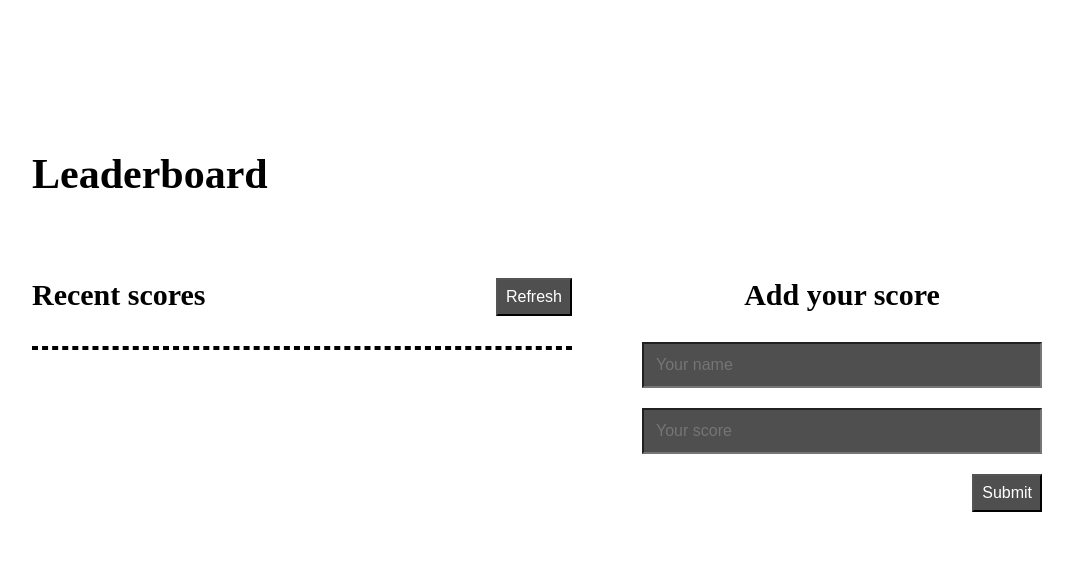
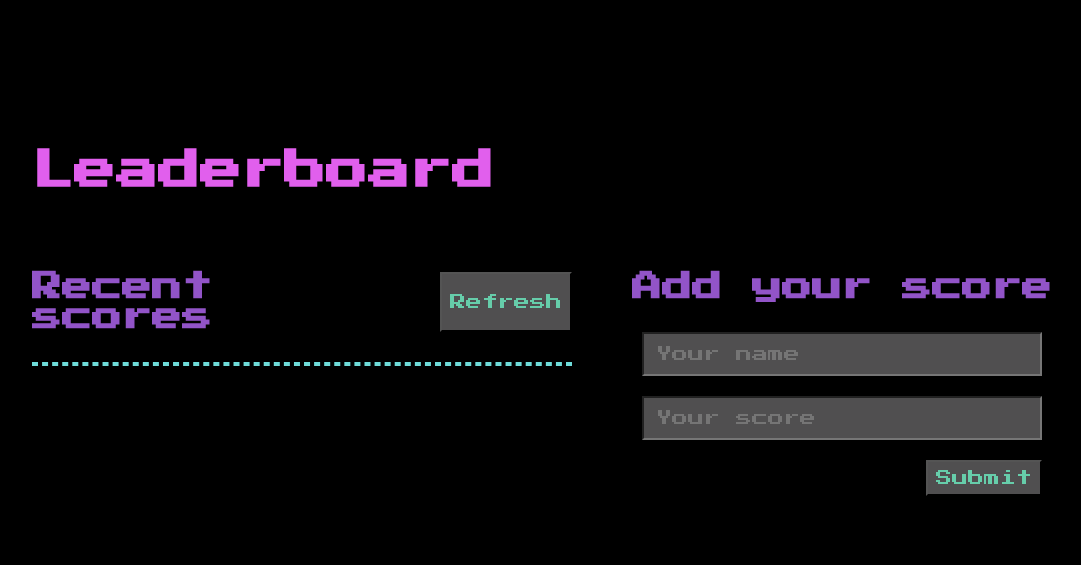
Before and after one commit to Stanleeeeee/Leaderboard, a website built with webpack: page src/index.html in a window 1280 px wide. Shown: the whole page, without its empty margins (68-1149 px from the left). Built offline with nearby package versions, Linux system fonts and the light colour scheme; no server answers.

Commit message:
Add fonal touches to leaderboaed app

```diff
--- a/src/style.css
+++ b/src/style.css
@@ -1,11 +1,14 @@
+@import url('https://fonts.googleapis.com/css2?family=Press+Start+2P&display=swap');
+
 * {
   margin: 0;
   padding: 0;
   box-sizing: border-box;
+  font-family: 'Press Start 2P', sans-serif;
 }
 
 body {
-  background: #fff;
+  background: black;
   display: flex;
   flex-direction: column;
   align-items: center;
@@ -17,13 +20,13 @@ main {
 }
 
 h1 {
-  color: black;
+  color: #e15fed;
   font-size: 26px;
   margin: 50px 0 80px 0;
 }
 
 h2 {
-  color: black;
+  color: #9254c8;
   font-size: 16px;
 }
 
@@ -35,14 +38,14 @@ div {
 }
 
 #list-container {
-  border: 2px dashed black;
+  border: 2px dashed #6edcd9;
   width: 100%;
   font-size: 12px;
 }
 
 li {
   border-bottom: 1px dashed #6edcd9;
-  color: black;
+  color: #e15fed;
   padding: 10px;
   word-break: break-all;
   line-height: 1.5;
@@ -64,7 +67,7 @@ form {
 input[type="text"] {
   padding: 8px;
   background: #504f50;
-  color: black;
+  color: #e15fed;
 }
 
 input[type="text"]:focus {
@@ -76,7 +79,7 @@ button,
 #submit {
   background: #504f50;
   padding: 8px;
-  color: white;
+  color: mediumaquamarine;
 }
 
 button:focus {
```
Also changed, not shown: dist/bundle036c2f08f1ee5d9d9d9c.js (added), dist/bundle036c2f08f1ee5d9d9d9c.js.LICENSE.txt (renamed from dist/bundle673558cce965849e40e6.js.LICENSE.txt), dist/bundle673558cce965849e40e6.js (deleted), dist/index.html.
